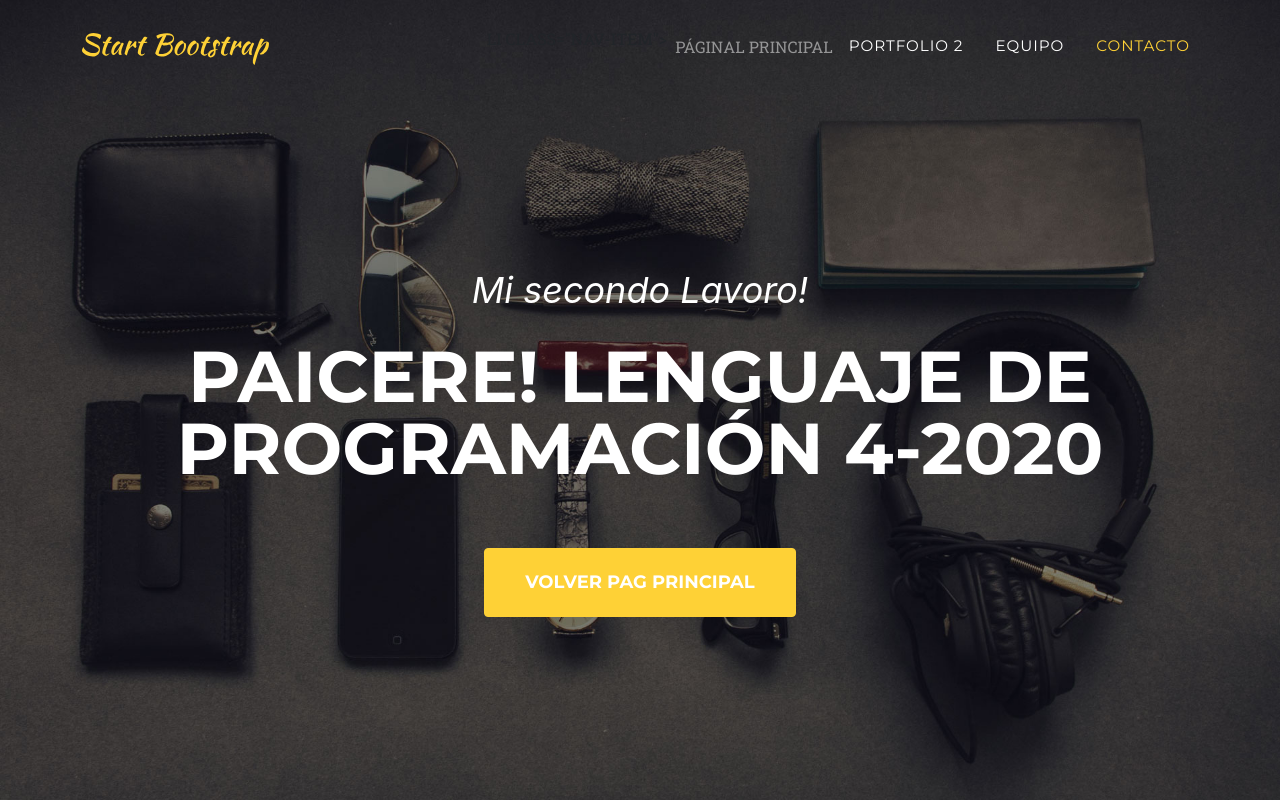
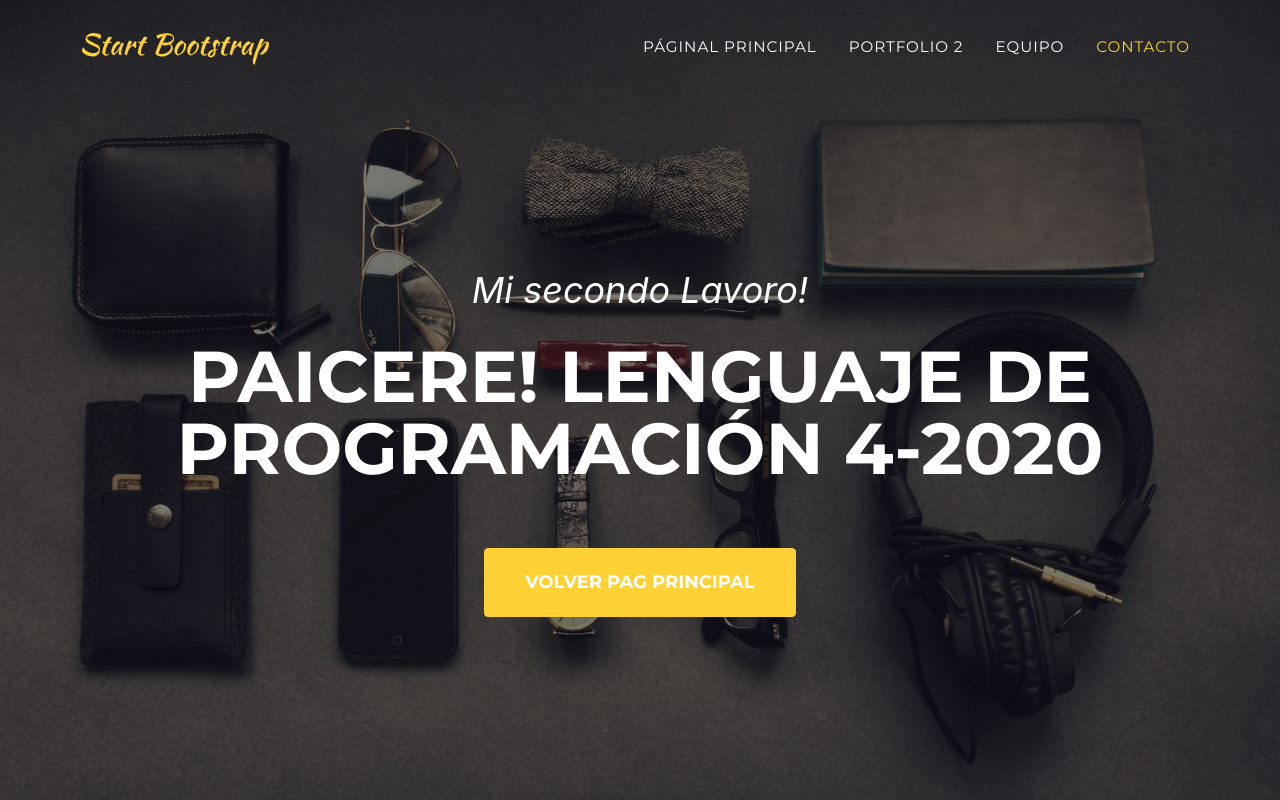
Before and after one commit to rmatheu/PrimoLavoroL4, a plain HTML site: page page2.html in a window 1280 px wide. Shown: the top 800 px of the page. Drawn offline with nearby package versions, Linux system fonts and the light colour scheme; a web font is replaced by a local one.

Commit message:
Update page2.html

```diff
--- a/page2.html
+++ b/page2.html
@@ -23,7 +23,7 @@
                 <a class="navbar-brand js-scroll-trigger" href="#page-top"><img src="assets/img/navbar-logo.svg" alt="" /></a><button class="navbar-toggler navbar-toggler-right" type="button" data-toggle="collapse" data-target="#navbarResponsive" aria-controls="navbarResponsive" aria-expanded="false" aria-label="Toggle navigation">Menu<i class="fas fa-bars ml-1"></i></button>
                 <div class="collapse navbar-collapse" id="navbarResponsive">
                     <ul class="navbar-nav text-uppercase ml-auto">
-                        li class="nav-item"><a class="nav-link js-scroll-trigger" href="index.html">Páginal Principal</a></li>
+                        <li class="nav-item"><a class="nav-link js-scroll-trigger" href="index.html">Páginal Principal</a></li>
                         <li class="nav-item"><a class="nav-link js-scroll-trigger" href="#portfolio">Portfolio 2</a></li>
 
                         <li class="nav-item"><a class="nav-link js-scroll-trigger" href="#team">Equipo</a></li>
```
